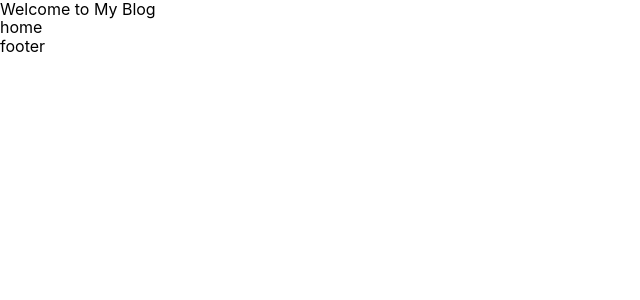
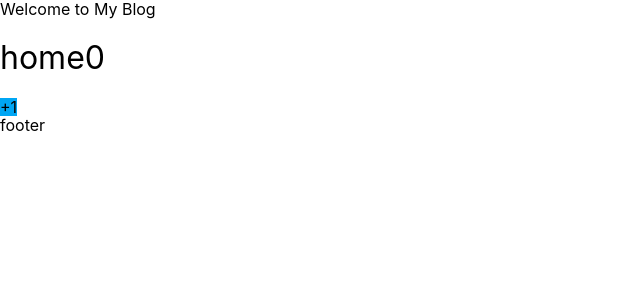
Before and after one commit to cemingqingshi/blogvue3, a Vue app: page / in a window 1280 px wide. Shown: the top 300 px of the page, without its empty margins (0-640 px from the left). Built offline with nearby package versions, Linux system fonts and the light colour scheme.

Commit message:
feat: 增加pinia3.0.3

```diff
--- a/package.json
+++ b/package.json
@@ -10,7 +10,8 @@
   },
   "dependencies": {
     "vue": "^3.5.17",
-    "vue-router":"4.5.1"
+    "vue-router":"4.5.1",
+    "pinia":"3.0.3"
   },
   "devDependencies": {
     "@vitejs/plugin-vue": "^6.0.0",
--- a/src/main.ts
+++ b/src/main.ts
@@ -1,8 +1,10 @@
 import {createApp} from 'vue'
 import './style.css'
+import {createPinia} from 'pinia'
 import router from '@/router'
 import App from './App.vue'
 
 const app = createApp(App)
+app.use(createPinia())
 app.use(router)
 app.mount('#app')
--- a/src/pages/Home.vue
+++ b/src/pages/Home.vue
@@ -1,7 +1,15 @@
 <script setup name='Home' lang='ts'>
+import {useCountStore} from '@/stores/count'
+const countStore = useCountStore()
+function increment() {
+    countStore.increment()
+}
 </script>
 <template>
-    <div>home</div>
+    <div>
+        <h1>home{{ countStore.count }}</h1>
+        <button class="bg-sky-500" @click="increment">+1</button>
+    </div>
 </template>
 <style scoped lang='scss'>
 </style>
--- /dev/null
+++ b/src/stores/count.ts
@@ -0,0 +1,18 @@
+import {defineStore} from 'pinia'
+
+export const useCountStore = defineStore('count', {
+  state: () => ({
+    count: 0
+  }),
+  getters: {
+    doubleCount: (state) => state.count * 2
+  },
+  actions: {
+    increment() {
+      this.count++
+    },
+    decrement() {
+      this.count--
+    }
+  }
+})
```
Also changed, not shown: 1 other file (tests, documents, lock files or other folders).
